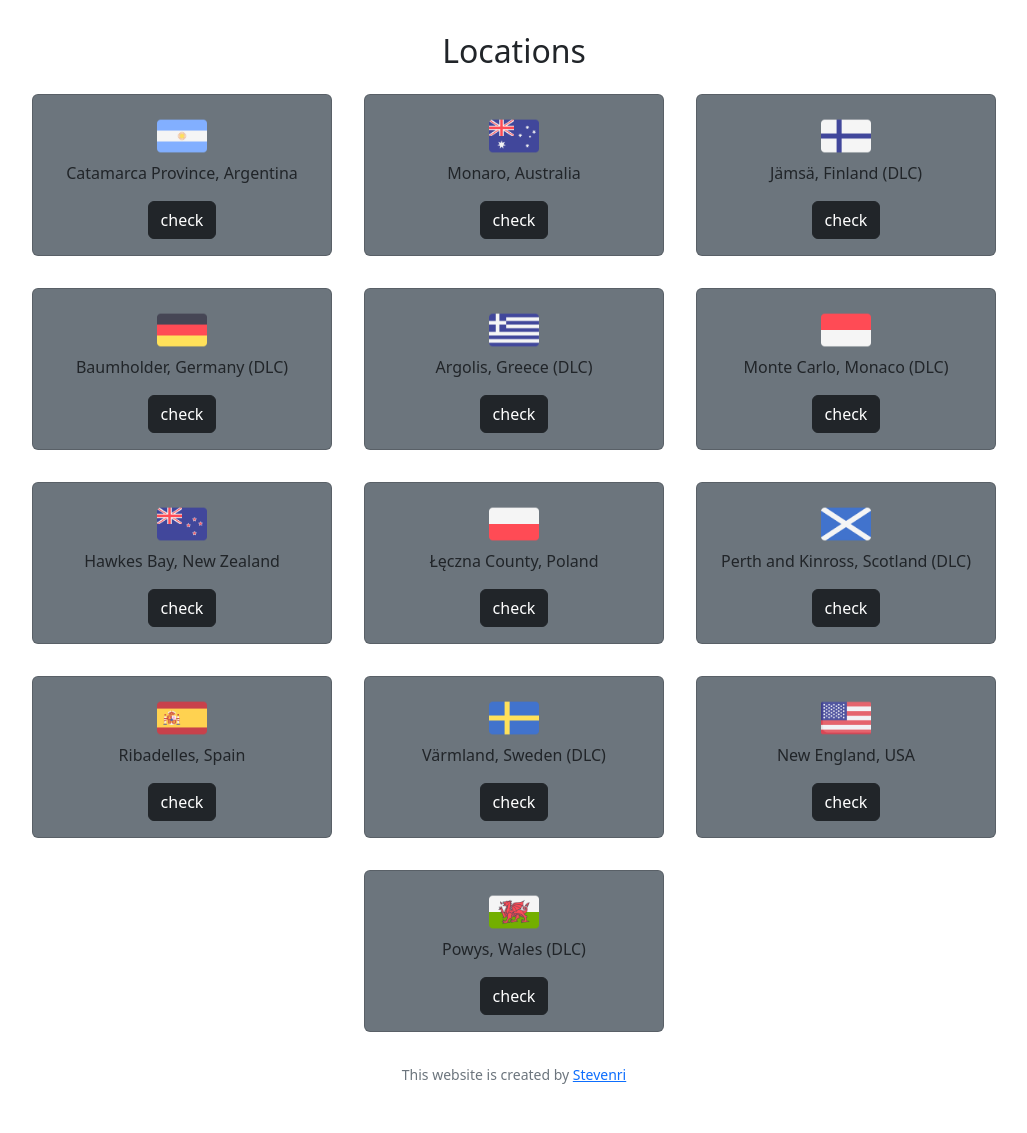
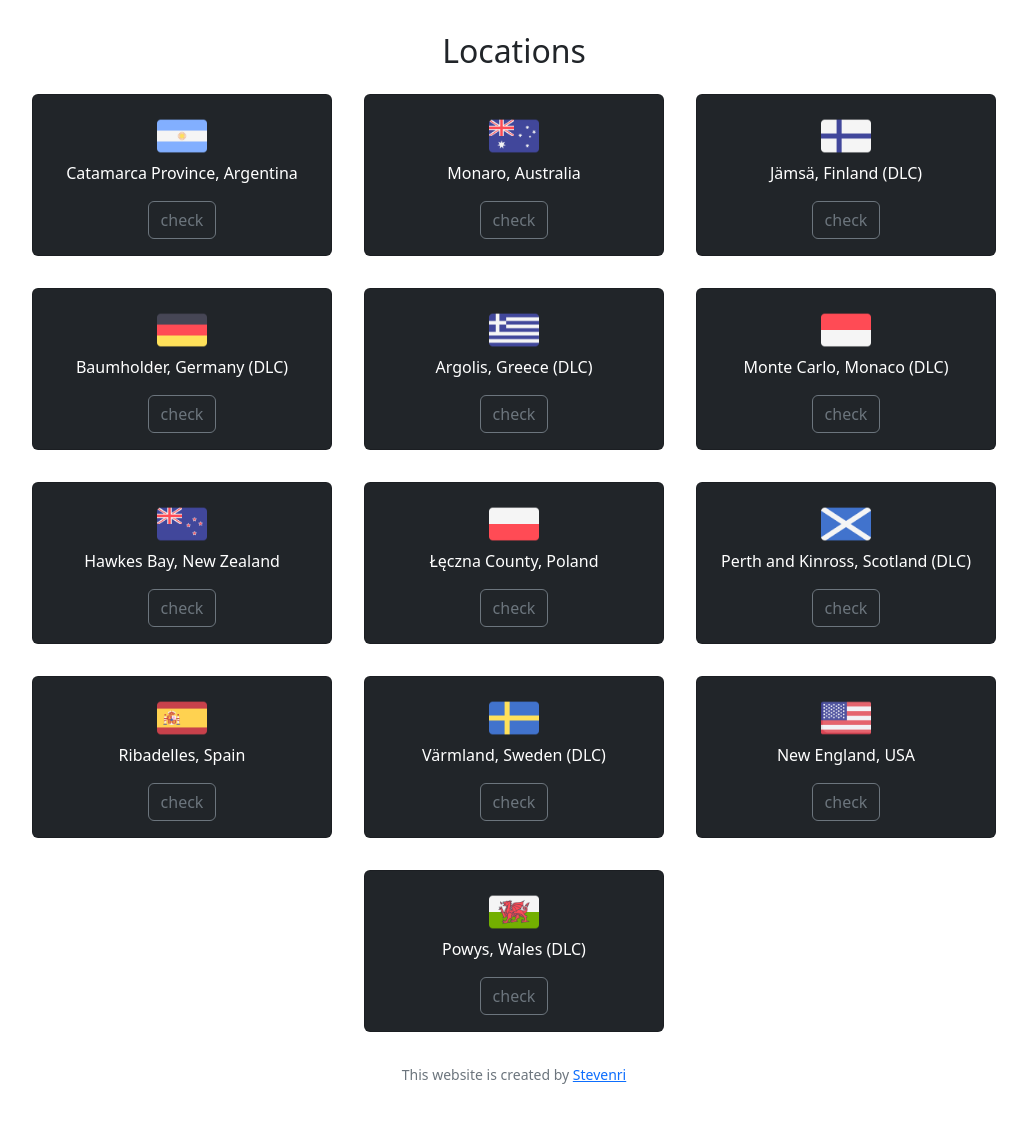
Before and after one commit to StevenRis/CS50-Final-Project, a Flask app: page /locations in a window 1280 px wide. Shown: the part 60-1193 px from the top of the page, without its empty margins (126-1153 px from the left). Run offline with Flask 2, Linux system fonts and the light colour scheme; data comes from the database, SQL or seed files in the repository.

Commit message:
refactor: change button and card color of cars and locations cards

```diff
--- a/templates/cars.html
+++ b/templates/cars.html
@@ -14,7 +14,9 @@
                 <img class="card-img-top" src="/static/images/cars/2000cc/{{ car['image'] }}" alt="Car image" style="width:100%">
                 <div class="card-body">
                     <h4 class="card-title mb-3">{{ car['brand'] }} {{ car['model'] }}</h4>
-                    <a href="/{{ car['image'] }}" class="btn btn-secondary car-setup">Setups</a>
+                    <div class="d-grid">
+                        <a href="/{{ car['image'] }}" class="btn btn-outline-secondary btn-block car-setup">Setups</a>
+                    </div>
                 </div>
             </div>
             {% endfor %}
--- a/templates/locations.html
+++ b/templates/locations.html
@@ -10,12 +10,11 @@
         <h2 class="mb-2">Locations</h2>
         <div class="container-xl d-flex flex-wrap justify-content-center">
             {% for location in locations %}
-            <div class="card m-3 bg-secondary text-dark" style="width:300px">
-                <!-- <img class="card-img-top" src="/static/icons/argentina.png" alt="location image" style="width:50px; height:50px" style="width:100%"> -->
+            <div class="card m-3 bg-dark text-white" style="width:300px">
                 <div class="card-body">
                     <img class="card-img-top" src="/static/images/locations/{{ location['image'] }}" alt="{{ location['location'] }} image" style="width:50px; height:50px">
                     <p class="card-title mb-3">{{ location["location"] }}</p>
-                    <a href="/" class="btn btn-dark">check</a>
+                    <a href="/" class="btn btn-outline-secondary">check</a>
                 </div>
             </div>
             {% endfor%}
```
